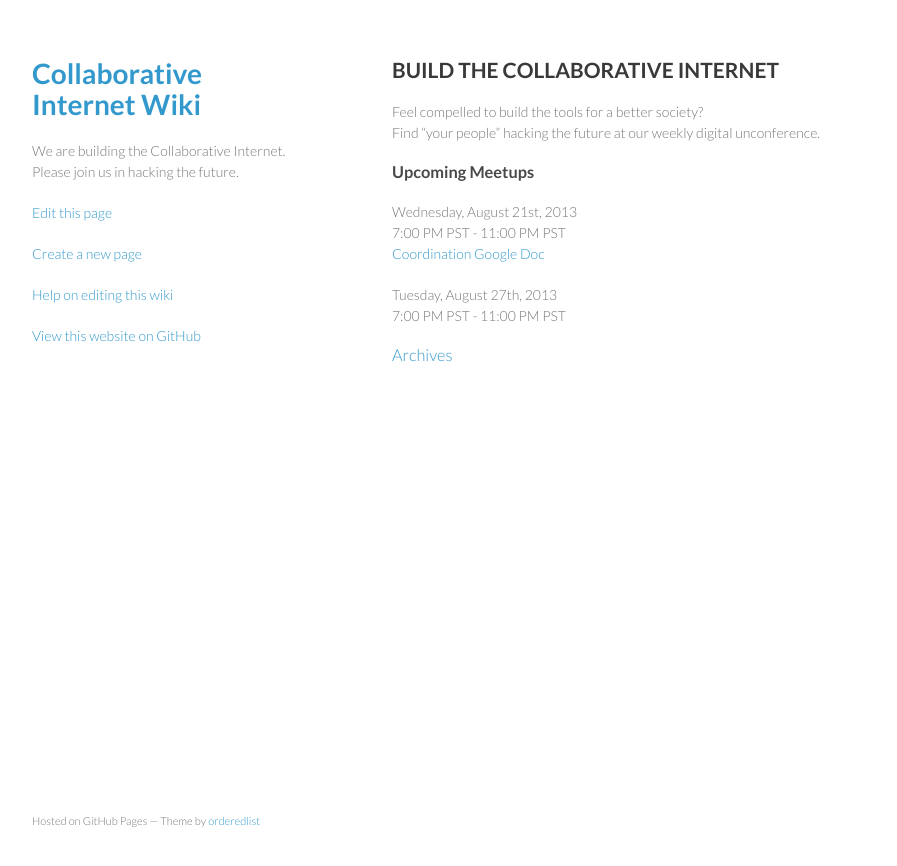
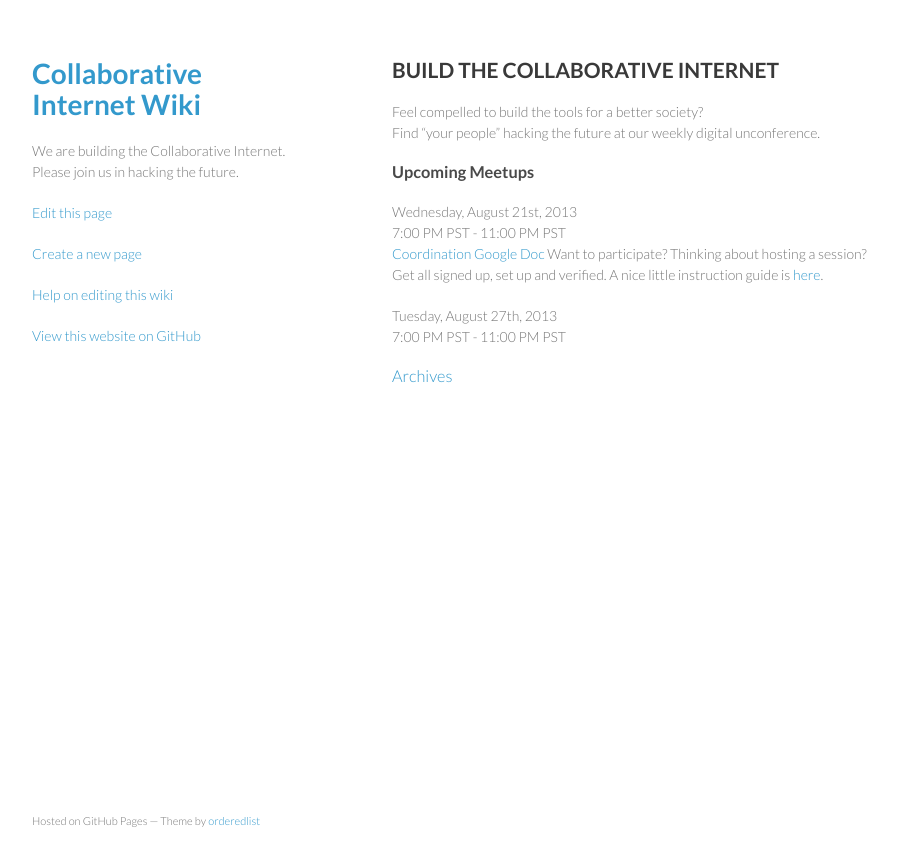
Before and after one commit to collaborativeinternet/collaborativeinternet.github.io, a Jekyll site: the page built from index.md, in a window 1280 px wide. Shown: the top 866 px of the page, without its empty margins (178-1075 px from the left). Built offline with Jekyll 4.4.1, drawn with Linux system fonts in a browser that asks for light colours.

Commit message:
Update index.md

```diff
--- a/index.md
+++ b/index.md
@@ -11,7 +11,7 @@ Find "your people" hacking the future at our weekly digital unconference.
 Wednesday, August 21st, 2013
 7:00 PM PST - 11:00 PM PST
 [Coordination Google Doc](https://docs.google.com/spreadsheet/ccc?key=0Aqe_OvhjNeDPdHBfb25YTnYzQXNlZG5PSUduazhER0E&usp=sharing)
-
+Want to participate?  Thinking about hosting a session?  Get all signed up, set up and verified.  A nice little instruction guide is [here](http://mackwebsolutions.com/blog/2012/08/the-comprehensiveish-guide-to-google-hangouts/).
 
 Tuesday, August 27th, 2013
 7:00 PM PST - 11:00 PM PST
```
